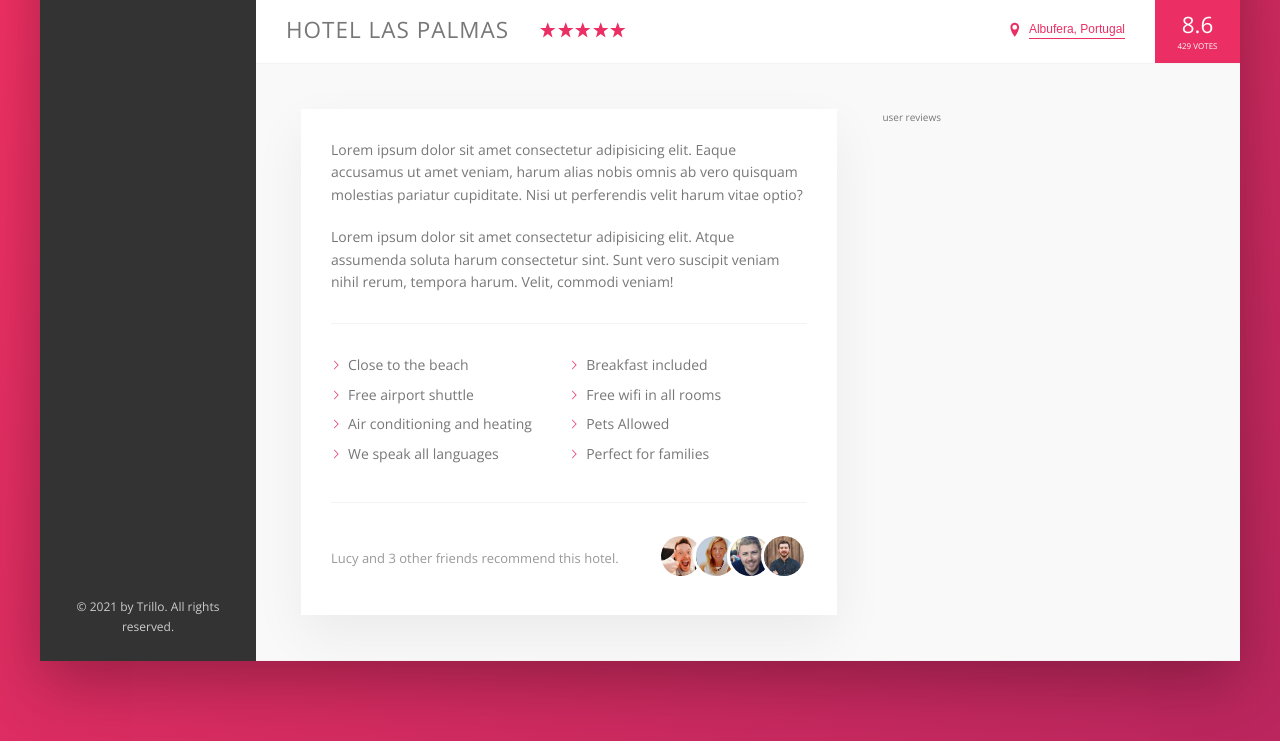
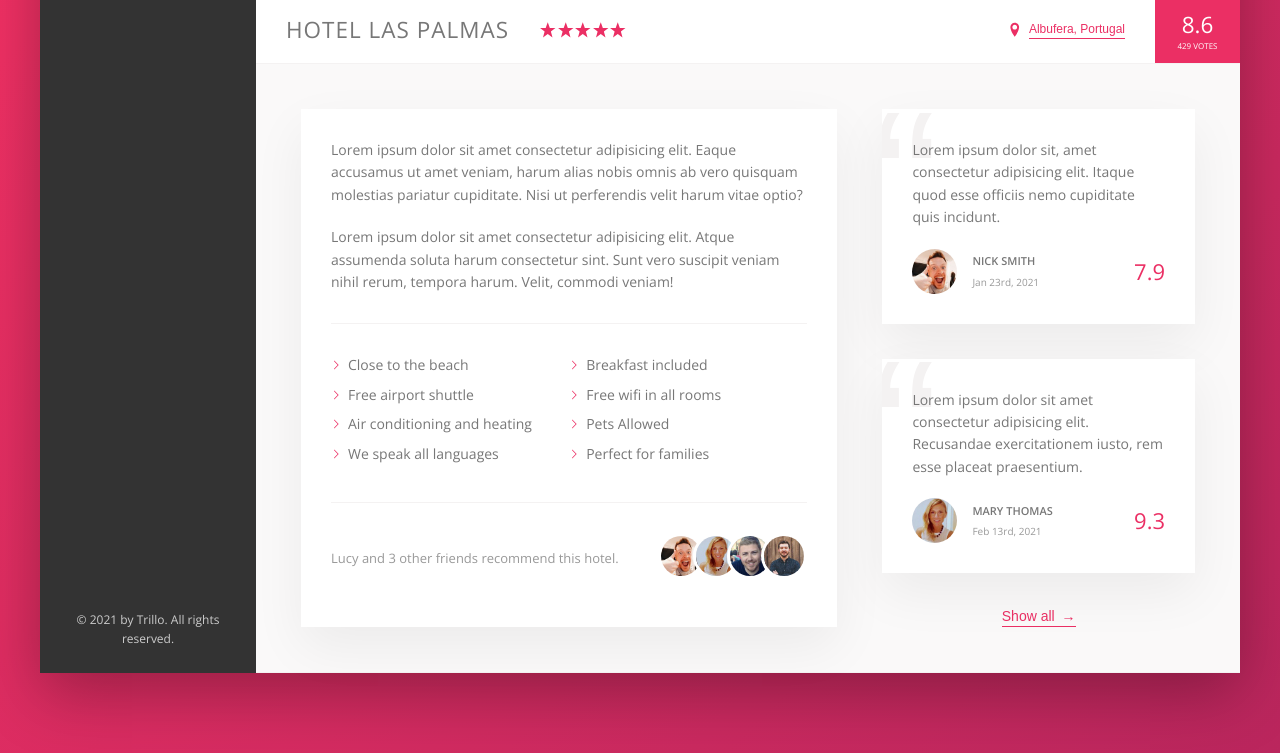
Before and after one commit to yogimp/Trillo, a website: page index.html in a window 1280 px wide. Shown: the part 538-1291 px from the top of the page. Drawn offline with nearby package versions, Linux system fonts and the light colour scheme.

Commit message:
Adding User Reviews Section

```diff
--- a/index.html
+++ b/index.html
@@ -163,8 +163,36 @@
                         </div>
 
                         <div class="user-reviews">
-                            user reviews
+                            <figure class="review">
+                                <blockquote class="review__text">
+                                    Lorem ipsum dolor sit, amet consectetur adipisicing elit. Itaque quod esse officiis nemo cupiditate quis incidunt.
+                                </blockquote>
+                                <figcaption class="review__user">
+                                    <img src="img/user-1.jpg" alt="user 1" class="review__photo">
+                                    <div class="review__user-box">
+                                        <p class="review__user-name">Nick Smith</p>
+                                        <p class="review__user-date">Jan 23rd, 2021</p>
+                                    </div>
+                                    <div class="review__rating">7.9</div>
+                                </figcaption>
+                            </figure>
+                            <figure class="review">
+                                <blockquote class="review__text">
+                                    Lorem ipsum dolor sit amet consectetur adipisicing elit. Recusandae exercitationem iusto, rem esse placeat praesentium.
+                                </blockquote>
+                                <figcaption class="review__user">
+                                    <img src="img/user-2.jpg" alt="user 2" class="review__photo">
+                                    <div class="review__user-box">
+                                        <p class="review__user-name">Mary Thomas</p>
+                                        <p class="review__user-date">Feb 13rd, 2021</p>
+                                    </div>
+                                    <div class="review__rating">9.3</div>
+                                </figcaption>
+                            </figure>
+
+                            <button class="btn-inline">Show all <span>&rarr;</span></button>
                         </div>
+
                     </div>
                 </main>
 
--- a/sass/_components.scss
+++ b/sass/_components.scss
@@ -266,9 +266,19 @@
     cursor: pointer;
     transition: all .2s;
 
+    & span {
+        margin-left: 3px;
+        transition: margin-left .2s;
+    }
+
     &:hover {
         color: var(--color-grey-dark-1);
+
+        span {
+            margin-left: 8px;
+        }
     }
+
 
     &:focus {
         outline: none;
@@ -360,3 +370,65 @@
 
     }
 }
+
+// REVIEWS
+.review {
+    background-color: #fff;
+    box-shadow: var(--shadow-light);
+    padding: 3rem;
+    margin-bottom: 3.5rem;
+    position: relative;
+    overflow: hidden;
+
+    &__text {
+        margin-bottom: 2rem;
+        z-index: 10;
+        position: relative;
+    }
+
+    &__user {
+        display: flex;
+        align-items: center;
+    }
+
+    &__photo {
+        height: 4.5rem;
+        width: 4.5rem;
+        border-radius: 50%;
+        margin-right: 1.5rem;
+    }
+
+    &__user-box {
+        margin-right: auto;
+    }
+
+    &__user-name {
+        font-size: 1.1rem;
+        font-weight: 600;
+        text-transform: uppercase;
+        margin-bottom: .4rem;
+    }
+
+    &__user-date {
+        font-size: 1rem;
+        color: var(--color-grey-dark-3);
+    }
+
+    &__rating {
+        color: var(--color-primary);
+        font-size: 2.2rem;
+        font-weight: 300;
+    }
+
+    &::before {
+        content: "\201C";
+        position: absolute;
+        top: -2.75rem;
+        left: -1rem;
+        line-height: 1;
+        font-size: 20rem;
+        color: var(--color-grey-light-2);
+        font-family: sans-serif;
+        z-index: 1;
+    }
+}
--- a/sass/_layout.scss
+++ b/sass/_layout.scss
@@ -38,6 +38,7 @@
 }
 
 .detail {
+    font-size: 1.4rem;
     display: flex;
     padding: 4.5rem;
     background-color: var(--color-grey-light-1);
@@ -45,7 +46,6 @@
 }
 
 .description {
-    font-size: 1.4rem;
     background-color: #fff;
     box-shadow: var(--shadow-light);
     padding: 3rem;
@@ -55,4 +55,8 @@
 
 .user-reviews {
     flex: 1;
+
+    display: flex;
+    flex-direction: column;
+    align-items: center;
 }
```
Also changed, not shown: css/main.css, 1 other file.
